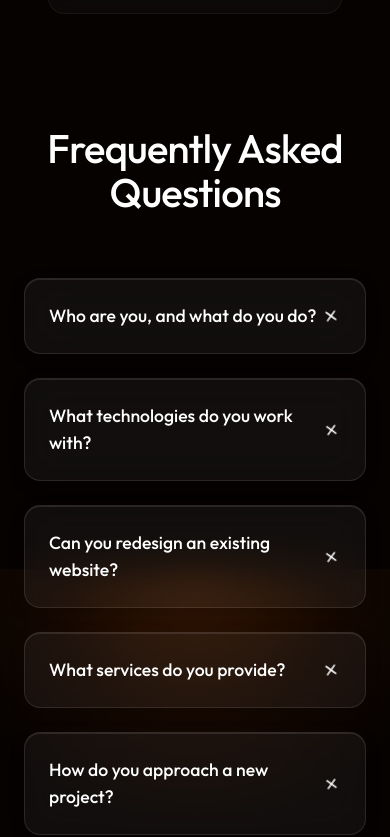
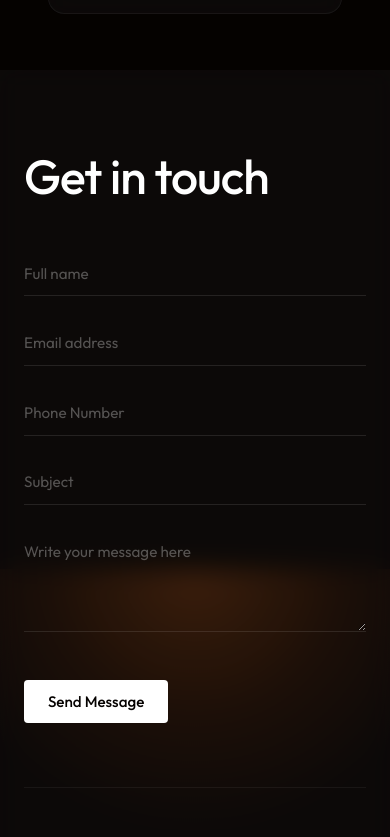
Before and after one commit to me-sayanghosh/Portfolio, a React app: page / in a window 390 px wide. Shown: the part 7027-7864 px from the top of the page. Built offline with nearby package versions, Linux system fonts and the light colour scheme; the HTML template or start-up script is replaced by a standard one.

Commit message:
feat: initialize App component with global mouse tracking and responsive Navbar navigation

```diff
--- a/src/App.jsx
+++ b/src/App.jsx
@@ -6,7 +6,6 @@ import Services from './components/Services';
 import Designs from './components/Designs';
 import About from './components/About';
 import Achievements from './components/Achievements';
-import FAQ from './components/FAQ';
 import Footer from './components/Footer';
 
 function App() {
@@ -35,7 +34,6 @@ function App() {
 
         <About />
         <Achievements />
-        <FAQ />
       </main>
       <Footer />
     </div>
--- a/src/components/FAQ.jsx
+++ /dev/null
@@ -1,74 +0,0 @@
-import React, { useState } from 'react';
-import { Plus, Minus } from 'lucide-react';
-import styles from './FAQ.module.css';
-
-const FAQItem = ({ question, answer }) => {
-  const [isOpen, setIsOpen] = useState(false);
-
-  return (
-    <div className={styles.item} onClick={() => setIsOpen(!isOpen)}>
-      <div className={styles.question}>
-        <h4>{question}</h4>
-        {isOpen ? <Minus size={20} className="anim-pulse" /> : <Plus size={20} className="anim-spin-slow" />}
-      </div>
-      {isOpen && (
-        <div className={styles.answer}>
-          <p>{answer}</p>
-        </div>
-      )}
-    </div>
-  );
-};
-
-const FAQ = () => {
-  const leftQuestions = [
-    {
-      question: 'Who are you, and what do you do?',
-      answer: 'I am a passionate software developer specializing in building exceptional digital experiences. I focus on modern web technologies to create scalable and engaging applications.'
-    },
-    {
-      question: 'What technologies do you work with?',
-      answer: 'My primary stack includes React, Node.js, JavaScript/TypeScript, and modern CSS frameworks. I also work with databases like MongoDB and PostgreSQL, and various cloud services.'
-    },
-    {
-      question: 'Can you redesign an existing website?',
-      answer: 'Absolutely! I can take your current website and give it a modern, responsive redesign while improving performance and user experience.'
-    }
-  ];
-
-  const rightQuestions = [
-    {
-      question: 'What services do you provide?',
-      answer: 'I offer full-stack web development, frontend UI/UX implementation, performance optimization, and custom web application architecture.'
-    },
-    {
-      question: 'How do you approach a new project?',
-      answer: 'I start with a comprehensive discussion to understand your goals, followed by wireframing, technical planning, iterative development, and finally, deployment and testing.'
-    },
-    {
-      question: 'How can I collaborate with you on a project?',
-      answer: 'Simply reach out via the contact form or send me an email. We can schedule a brief introductory call to discuss your ideas and how I can help bring them to life.'
-    }
-  ];
-
-  return (
-    <section id="faqs" className={`section-padding ${styles.faqSection}`}>
-      <h2 className={styles.heading}>Frequently Asked<br/>Questions</h2>
-
-      <div className={styles.grid}>
-        <div className={styles.column}>
-          {leftQuestions.map((q, idx) => (
-            <FAQItem key={`left-${idx}`} question={q.question} answer={q.answer} />
-          ))}
-        </div>
-        <div className={styles.column}>
-          {rightQuestions.map((q, idx) => (
-            <FAQItem key={`right-${idx}`} question={q.question} answer={q.answer} />
-          ))}
-        </div>
-      </div>
-    </section>
-  );
-};
-
-export default FAQ;
--- a/src/components/FAQ.module.css
+++ /dev/null
@@ -1,82 +0,0 @@
-.faqSection {
-  padding-bottom: 8rem;
-}
-
-.heading {
-  font-size: 3.5rem;
-  font-weight: 500;
-  text-align: center;
-  line-height: 1.1;
-  margin-bottom: 4rem;
-  letter-spacing: -0.02em;
-}
-
-.grid {
-  display: grid;
-  grid-template-columns: 1fr 1fr;
-  gap: 3rem;
-  max-width: 1000px;
-  margin: 0 auto;
-}
-
-.column {
-  display: flex;
-  flex-direction: column;
-  gap: 1.5rem;
-}
-
-.item {
-  background-color: rgba(255, 255, 255, 0.05);
-  border: 1px solid rgba(255, 255, 255, 0.1);
-  box-shadow: 0 4px 15px rgba(0, 0, 0, 0.2), inset 0 1px 0 rgba(255, 255, 255, 0.1);
-  backdrop-filter: blur(20px);
-  -webkit-backdrop-filter: blur(20px);
-  padding: 1.5rem;
-  border-radius: 16px;
-  cursor: pointer;
-  transition: all 0.4s cubic-bezier(0.175, 0.885, 0.32, 1.275); /* Bouncy smooth transition */
-}
-
-.item:hover {
-  transform: translateY(-6px) scale(1.02);
-  background-color: rgba(255, 255, 255, 0.079);
-  border-color: rgba(255, 255, 255, 0.363);
-  box-shadow: 0 20px 40px rgba(0, 0, 0, 0.4), inset 0 1px 0 rgba(255, 255, 255, 0.3);
-}
-
-.question {
-  display: flex;
-  justify-content: space-between;
-  align-items: center;
-  margin-bottom: 0;
-}
-
-
-.question h4 {
-  font-size: 1.1rem;
-  font-weight: 500;
-  margin: 0;
-}
-
-.answer {
-  padding-top: 1rem;
-  color: var(--text-secondary);
-  font-size: 0.95rem;
-  line-height: 1.6;
-  animation: slideDown 0.3s ease forwards;
-}
-
-@keyframes slideDown {
-  from { opacity: 0; transform: translateY(-5px); }
-  to { opacity: 1; transform: translateY(0); }
-}
-
-@media (max-width: 768px) {
-  .heading {
-    font-size: 2.5rem;
-  }
-  .grid {
-    grid-template-columns: 1fr;
-    gap: 1.5rem;
-  }
-}
--- a/src/components/Navbar.jsx
+++ b/src/components/Navbar.jsx
@@ -24,7 +24,6 @@ const Navbar = () => {
           <li><a href="#projects" onClick={() => setIsOpen(false)}>Projects</a></li>
           <li><a href="#about" onClick={() => setIsOpen(false)}>About</a></li>
           <li><a href="#achievements" onClick={() => setIsOpen(false)}>Achievements</a></li>
-          <li><a href="#faqs" onClick={() => setIsOpen(false)}>FAQs</a></li>
         </ul>
       </div>
     </nav>
```
